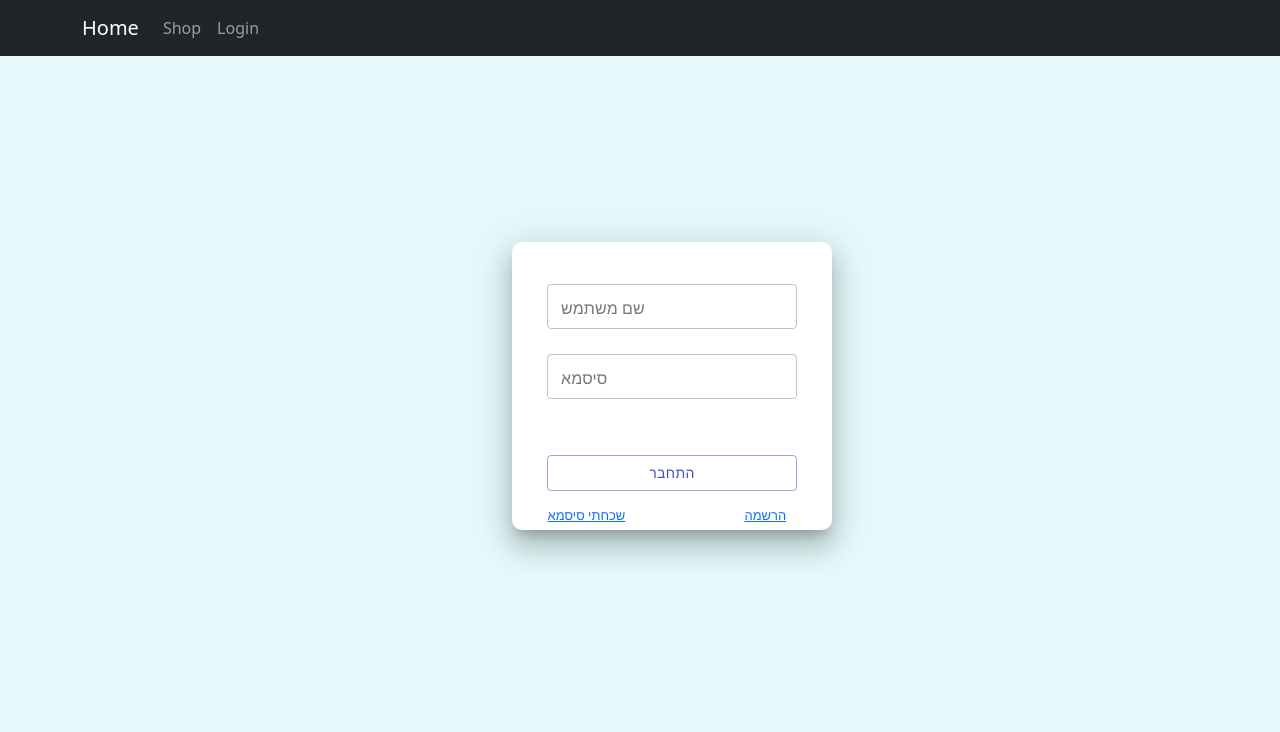
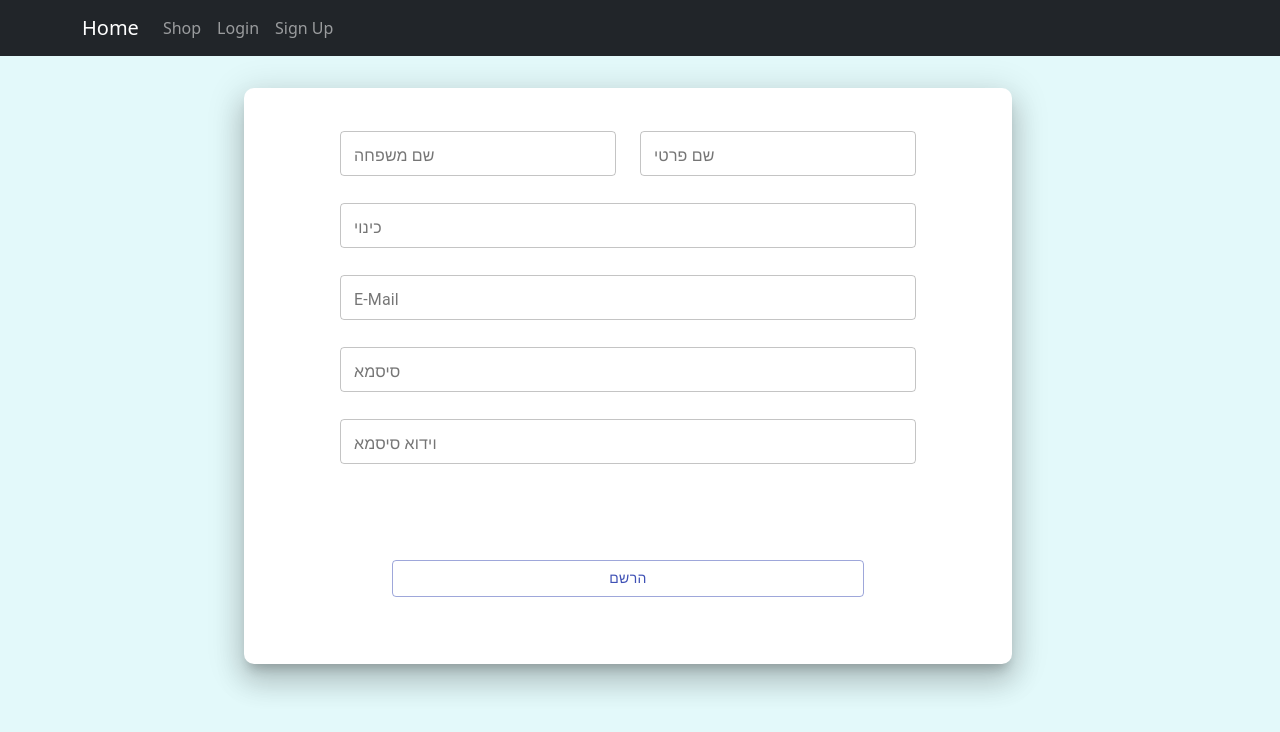
Before and after one commit to TomerHalali/Digital-Store, a React (Create React App) app in the folder UI/: page / in a window 1280 px wide. Shown: the top 732 px of the page. Built offline with nearby package versions, Linux system fonts and the light colour scheme.

Commit message:
complete registration ui and requests

```diff
--- a/UI/src/NavRoute/NavRoute.tsx
+++ b/UI/src/NavRoute/NavRoute.tsx
@@ -1,5 +1,5 @@
 import React from "react";
-import { BrowserRouter as Router, Switch, Route, Link } from "react-router-dom";
+import { BrowserRouter as Router, Switch, Route } from "react-router-dom";
 import "./NavRoute.css";
 import Home from "../pages/Home/Home";
 import Shop from "../pages/Shop/Shop";
@@ -14,7 +14,8 @@ export default function NavRoute() {
         <NavbarComponent />
         <div className="main-body">
           <Switch>
-            <Route exact path="/" component={Login} />
+            <Route exact path="/" component={Registration} />
+            <Route path="/Login" component={Login} />
             <Route path="/Home" component={Home} />
             <Route path="/Shop" component={Shop} />
           </Switch>
--- a/UI/src/components/Login/LoginComponent.tsx
+++ b/UI/src/components/Login/LoginComponent.tsx
@@ -18,6 +18,14 @@ const Login = () => {
     const [errorMessage, setErrorMesage] = useState("");
 
     function applyLogin() {
+
+        const userNameField = document.getElementById("username-field");
+        const passwordField = document.getElementById("password-field");
+
+        let isValid = checkValidationInputs(userNameField, passwordField);
+
+        if (isValid) {
+
             const userDetails = new UserDetails(userName, password);
 
             axios({
@@ -47,9 +55,27 @@ const Login = () => {
                         dispatch(loginActions.loginAction(userDetails));
                     }
                 })
+            })
+        }
+    }
 
-        })
+    function checkValidationInputs(usernameField: any, passwordField: any) {
+        let isValid = true;
 
+        if (userName === "") {
+            if (usernameField) usernameField.style.borderBottom = "1px solid red";
+            isValid = false;
+        } else {
+            if (usernameField) usernameField.style.borderBottom = "";
+        }
+        if (password === "") {
+            if (passwordField) passwordField.style.borderBottom = "1px solid red";
+            isValid = false;
+        } else {
+            if (passwordField) passwordField.style.borderBottom = "";
+        }
+
+        return isValid;
 
     }
 
@@ -58,7 +84,7 @@ const Login = () => {
             boxShadow={18}
             m={4}
             p={4}
-            className="box-container"
+            className="box-container-login"
         >
             <form autoComplete="false">
                 <Row className="login-row">
@@ -66,7 +92,7 @@ const Login = () => {
                         size={'small'}
                         value={userName}
                         onChange={(e) => { setUserName(e.target.value) }}
-                        id="outlined-basic username"
+                        id="username-field"
                         label="שם משתמש"
                         variant="outlined" />
                 </Row>
@@ -76,7 +102,7 @@ const Login = () => {
                         value={password}
                         onChange={(e) => { setPassword(e.target.value) }}
                         type="password"
-                        id="outlined-basic password"
+                        id="password-field"
                         label="סיסמא"
                         variant="outlined" />
                 </Row>
@@ -89,10 +115,10 @@ const Login = () => {
                         <a href=""> שכחתי סיסמא</a>
                     </Col>
                     <Col className="last-col-login">
-                        <p style={{textAlign: 'center'}}></p>
+                        <p style={{ textAlign: 'center' }}></p>
                     </Col>
-                    <Col style={{textAlign: 'center'}} className="last-col-login">
-                        <a  href="">הרשמה</a>
+                    <Col style={{ textAlign: 'center' }} className="last-col-login">
+                        <a href="http://localhost:3000/">הרשמה</a>
                     </Col>
                 </Row>
             </form>
--- a/UI/src/components/Login/LoginStyle.css
+++ b/UI/src/components/Login/LoginStyle.css
@@ -2,8 +2,8 @@
     padding: 15px;
 
 }
-.box-container{
-    width: 20rem;
+.box-container-login{
+    width: 20rem ;
     height: 18rem;
     background-color: white;
     border-radius: 10px;
--- a/UI/src/components/NavbarComponent/NavbarComponent.tsx
+++ b/UI/src/components/NavbarComponent/NavbarComponent.tsx
@@ -9,7 +9,8 @@ const NavbarComponent = () => {
           <Navbar.Brand href="Home">Home</Navbar.Brand>
           <Nav className="me-auto">
             <Nav.Link href="Shop">Shop</Nav.Link>
-            <Nav.Link href="/">Login</Nav.Link>
+            <Nav.Link href="Login">Login</Nav.Link>
+            <Nav.Link href="/">Sign Up</Nav.Link>
           </Nav>
         </Container>
       </Navbar>
--- a/UI/src/components/Registration/RegistrationComponent.tsx
+++ b/UI/src/components/Registration/RegistrationComponent.tsx
@@ -9,37 +9,90 @@ import "../Registration/RegistrationStyle.css";
 
 const RegistrationComponent = () => {
     const axios = require('axios');
+    const [userRegister, setUserRegister] = useState(false);
     const [firstName, setFirstName] = useState("");
     const [lastName, setlastName] = useState("");
     const [username, setUsername] = useState("");
     const [email, setEmail] = useState("");
     const [password, setPassword] = useState("");
+    const [passwordValid, setPasswordValid] = useState("");
+
+    function applyRegistration() {
+        const firstNameField = document.getElementById("first-name-field");
+        const lastNameField = document.getElementById("last-name-field");
+        const usernameField = document.getElementById("username-field");
+        const emailField = document.getElementById("email-field");
+        const passwordField = document.getElementById("password-field");
+        const passwordValidField = document.getElementById("password-valid-field");
+
+        let isValid = checkValidationInputs(firstNameField, lastNameField, usernameField, emailField, passwordField, passwordValidField);
+
+        if (isValid) {
+
+            axios({
+                method: 'post',
+                url: "http://localhost:3010/api/v1/postRegistration",
+                data: {
+                    firstName: firstName,
+                    lastName: lastName,
+                    username: username,
+                    email: email,
+                    password: password
+                }
+            }).then((response: any) => {
+
+                setFirstName(""); setlastName(""); setUsername(""); setEmail(""); setPassword(""); setPasswordValid(""); setUsername("");
+                setUserRegister(true);
 
 
-    function applyRegistration() {
-
-        if (firstName == "") {
-
-
+            })
 
         }
 
 
-        // axios({
-        //     method: 'post',
-        //     url: "http://localhost:3010/api/v1/postRegistration",
-        //     data: {
-        //         firstName: firstName,
-        //         lastName: lastName,
-        //         username: username,
-        //         email: email,
-        //         password: password
-        //     }
-        // }).then((response: any) => {
 
+    }
 
-        // })
+    function checkValidationInputs(firstNameField: any, lastNameField: any, usernameField: any, emailField: any, passwordField: any, passwordValidField: any) {
+        let isValid = true;
+        if (firstName === "") {
+            if (firstNameField) firstNameField.style.borderBottom = "1px solid red";
+            isValid = false;
+        } else {
+            if (firstNameField) firstNameField.style.borderBottom = "";
+        }
+        if (lastName === "") {
+            if (lastNameField) lastNameField.style.borderBottom = "1px solid red";
+            isValid = false;
+        } else {
+            if (lastNameField) lastNameField.style.borderBottom = "";
+        }
+        if (username === "") {
+            if (usernameField) usernameField.style.borderBottom = "1px solid red";
+            isValid = false;
+        } else {
+            if (usernameField) usernameField.style.borderBottom = "";
+        }
+        if (email === "") {
+            if (emailField) emailField.style.borderBottom = "1px solid red";
+            isValid = false;
+        } else {
+            if (emailField) emailField.style.borderBottom = "";
+        }
+        if (password === "") {
+            if (passwordField) passwordField.style.borderBottom = "1px solid red";
+            isValid = false;
+        } else {
+            if (passwordField) passwordField.style.borderBottom = "";
+        }
+        if (passwordValid === "") {
+            if (passwordValidField) passwordValidField.style.borderBottom = "1px solid red";
+            isValid = false;
+        } else {
+            if (passwordValidField) passwordValidField.style.borderBottom = "";
+        }
 
+        return isValid;
 
     }
 
@@ -50,7 +103,10 @@ const RegistrationComponent = () => {
             p={4}
             className="box-container"
         >
-            <form autoComplete="false">
+            {userRegister && <Row>
+                <p style={{textAlign:'center'}}>הרשמתך התקבלה בהצלחה למערכת</p>
+                </Row>}
+            {!userRegister && <form id="registration-form" autoComplete="false">
                 <Row className="row-registration">
                     <Col>
                         <Row>
@@ -59,7 +115,7 @@ const RegistrationComponent = () => {
                                     inputProps={{ maxLength: 20, style: { textAlign: 'center' } }}
                                     fullWidth={true}
                                     size={'small'}
-                                    id="outlined-basic"
+                                    id="last-name-field"
                                     label="שם משפחה"
                                     variant="outlined"
                                     value={lastName}
@@ -71,7 +127,7 @@ const RegistrationComponent = () => {
                                     inputProps={{ maxLength: 20, style: { textAlign: 'center' } }}
                                     fullWidth={true}
                                     size={'small'}
-                                    id="outlined-basic"
+                                    id="first-name-field"
                                     label="שם פרטי"
                                     variant="outlined"
                                     value={firstName}
@@ -87,7 +143,7 @@ const RegistrationComponent = () => {
                             inputProps={{ maxLength: 20, style: { textAlign: 'center' } }}
                             fullWidth={true}
                             size={'small'}
-                            id="outlined-basic"
+                            id="username-field"
                             label="כינוי"
                             variant="outlined"
                             value={username}
@@ -101,7 +157,7 @@ const RegistrationComponent = () => {
                             inputProps={{ maxLength: 45, style: { textAlign: 'center' } }}
                             fullWidth={true}
                             size={'small'}
-                            id="outlined-basic"
+                            id="email-field"
                             label="E-Mail"
                             variant="outlined"
                             value={email}
@@ -114,29 +170,38 @@ const RegistrationComponent = () => {
                         <TextField
                             inputProps={{ maxLength: 20, style: { textAlign: 'center' } }}
                             fullWidth={true} size={'small'}
-                            id="outlined-basic"
+                            id="password-field"
                             label="סיסמא"
                             variant="outlined"
+                            type="password"
                             value={password}
                             onChange={(e) => { setPassword(e.target.value) }}
                         />
-
+                    </Col>
+                </Row>
+                <Row className="row-registration">
+                    <Col>
+                        <TextField
+                            inputProps={{ maxLength: 20, style: { textAlign: 'center' } }}
+                            fullWidth={true} size={'small'}
+                            id="password-valid-field"
+                            label="וידוא סיסמא"
+                            variant="outlined"
+                            type="password"
+                            value={passwordValid}
+                            onChange={(e) => { setPasswordValid(e.target.value) }}
+                        />
                     </Col>
                 </Row>
 
                 <Row className="error-row">
-                    <p id="first-name-error error-line">dsa</p>
-                    <p id="last-name-error error-line">ss</p>
-                    <p id="username-name-error error-line">dd</p>
-                    <p id="email-name-error error-line">aa</p>
-                    <p id="password-name-error error-line">dd</p>
                 </Row>
 
                 <Row className="registration-row">
                     <Button onClick={applyRegistration} variant="outlined" color="primary">הרשם</Button>
                 </Row>
+            </form>}
 
-            </form>
         </Box>
     )
 };
--- a/UI/src/components/Registration/RegistrationStyle.css
+++ b/UI/src/components/Registration/RegistrationStyle.css
@@ -18,10 +18,5 @@
 }
 
 .error-row{
-    height: 18vh;
+    height: 10vh;
 }
-
-#error-line{
-    text-align: right;
-    border: 1px solid blue;
-}
--- a/UI/src/pages/Registration/Registration.tsx
+++ b/UI/src/pages/Registration/Registration.tsx
@@ -1,5 +1,5 @@
 import React from "react";
-import { Row, Col } from "react-bootstrap";
+import { Row } from "react-bootstrap";
 import "../Registration/RegistrationPageStyle.css";
 import RegistrationComponent from '../../components/Registration/RegistrationComponent';
 
```
Also changed, not shown: 2 other files (tests, documents, lock files or other folders). Lines whose indentation alone changed are shown as unchanged.
